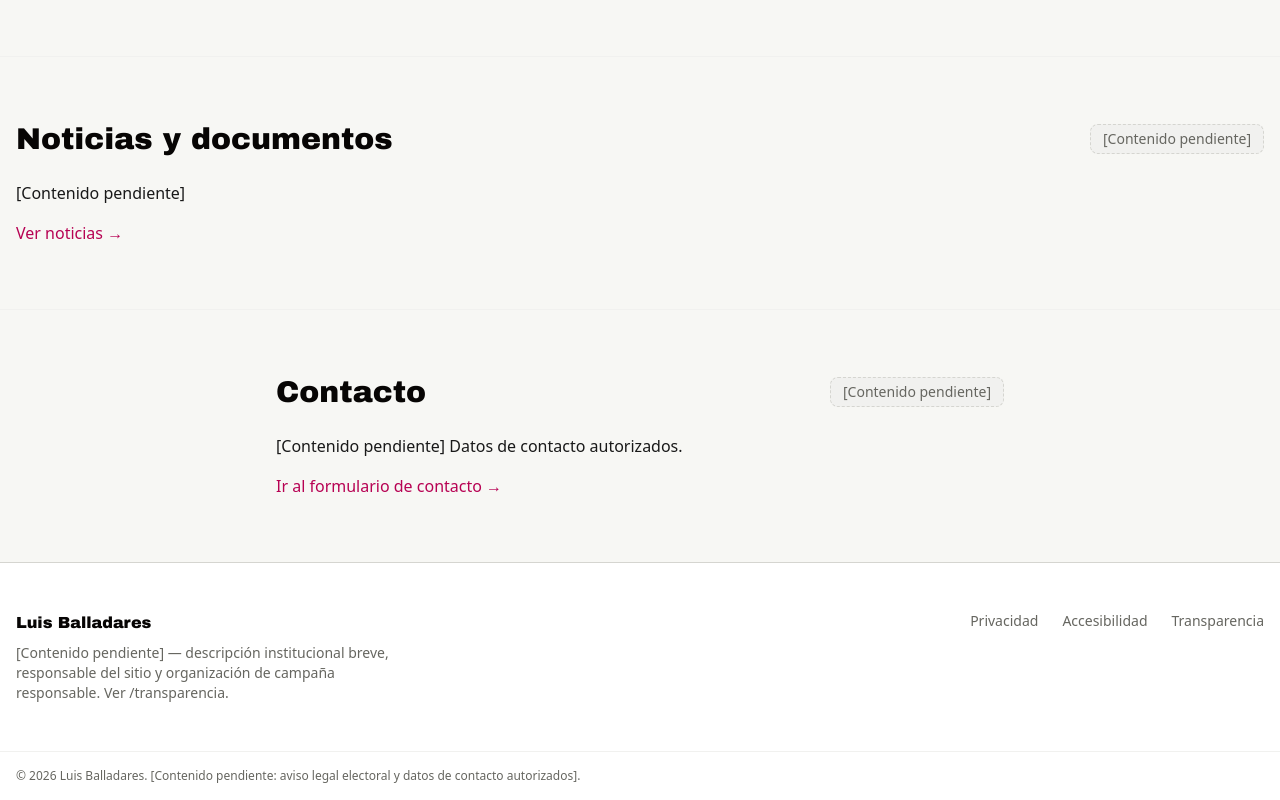
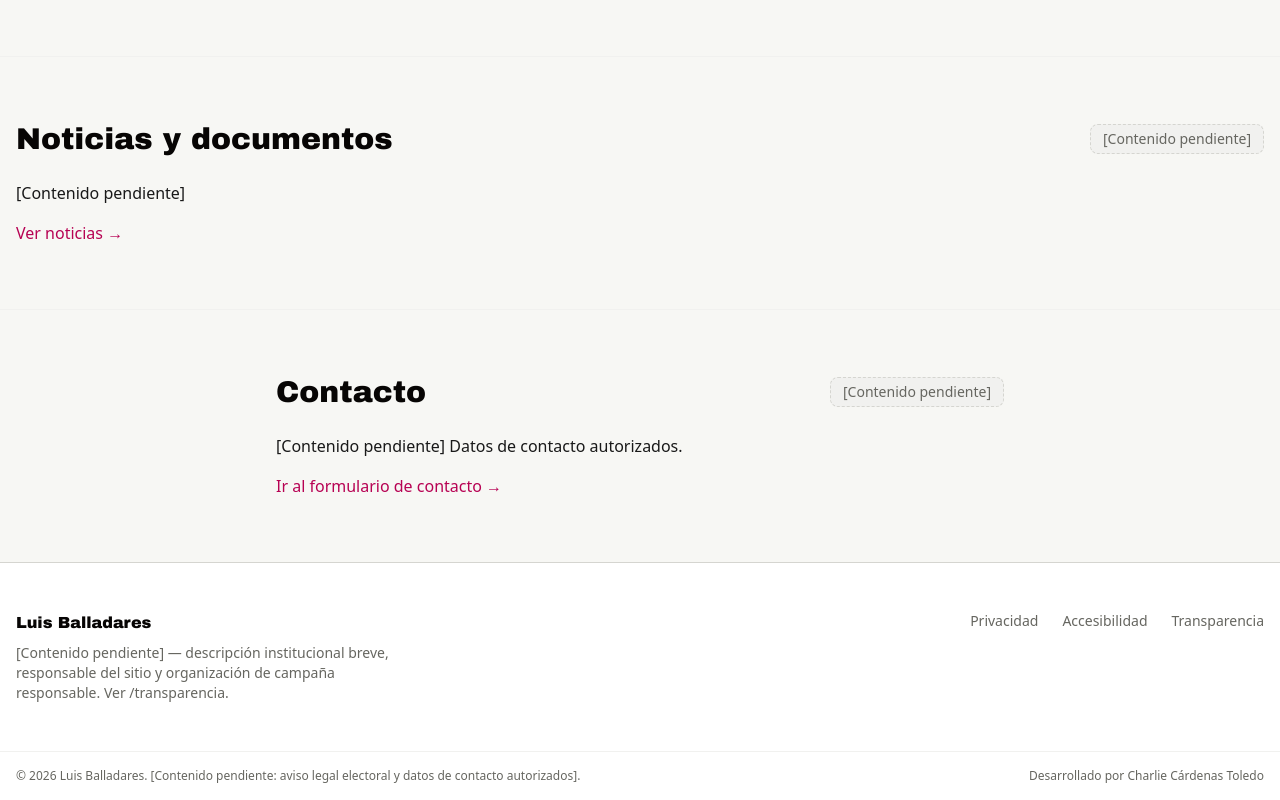
Before and after one commit to CharlieCardenasToledo/luis-balladeres, a Next.js app: page / in a window 1280 px wide. Shown: the part 2647-3447 px from the top of the page. Built offline with nearby package versions, Linux system fonts and the light colour scheme; no server answers.

Commit message:
Añadir crédito de desarrollo en el footer

```diff
--- a/src/components/layout/Footer.tsx
+++ b/src/components/layout/Footer.tsx
@@ -37,10 +37,23 @@ export function Footer() {
       </div>
 
       <div className="border-t border-gray-100">
-        <p className="container-max py-4 text-xs text-gray-600">
-          © {year} Luis Balladares. [Contenido pendiente: aviso legal electoral y datos de
-          contacto autorizados].
-        </p>
+        <div className="container-max flex flex-col gap-2 py-4 text-xs text-gray-600 sm:flex-row sm:items-center sm:justify-between">
+          <p>
+            © {year} Luis Balladares. [Contenido pendiente: aviso legal electoral y datos de
+            contacto autorizados].
+          </p>
+          <p>
+            Desarrollado por{" "}
+            <a
+              href="https://charliecardenastoledo.com"
+              target="_blank"
+              rel="noopener noreferrer"
+              className="underline-offset-4 hover:underline"
+            >
+              Charlie Cárdenas Toledo
+            </a>
+          </p>
+        </div>
       </div>
     </footer>
   );
```
